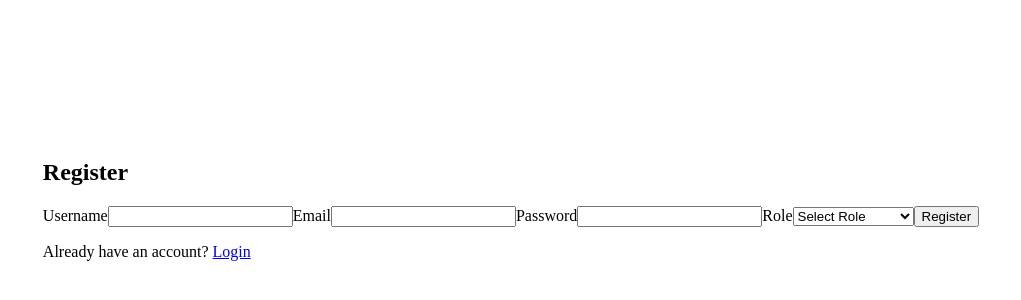
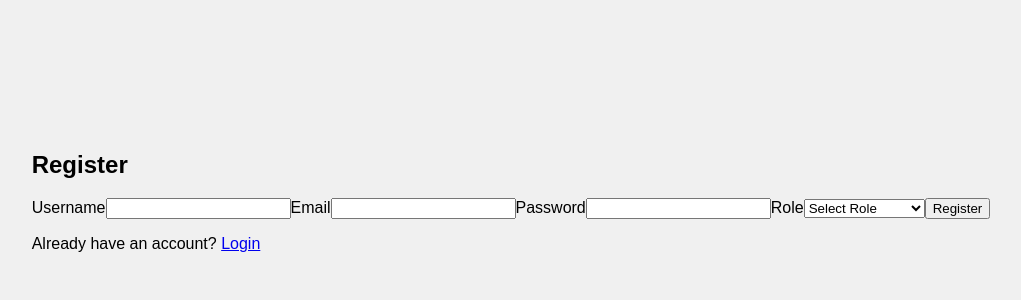
Before and after one commit to subhashini-git123/lms-project, a React (Create React App) app: page /register in a window 1280 px wide. Shown: the part 200-500 px from the top of the page, without its empty margins (129-1150 px from the left). Built offline with nearby package versions, Linux system fonts and the light colour scheme.

Commit message:
updated CSS

```diff
--- a/src/App.css
+++ b/src/App.css
@@ -1,6 +1,9 @@
 body {
+  font-family: Arial, sans-serif;
+  background-color: #f0f0f0;
   display: flex;
   justify-content: center;
   align-items: center;
   height: 100vh;
+  margin: 0;
 }
```
